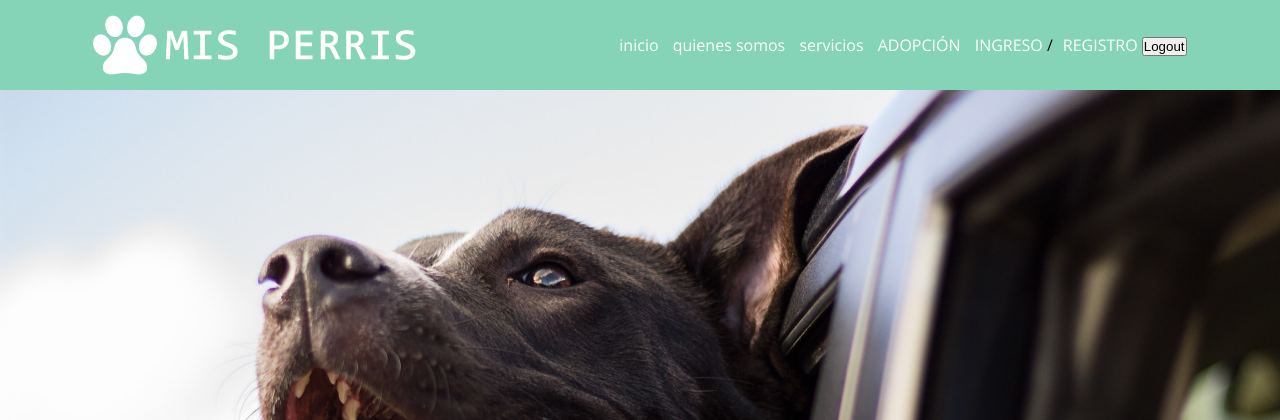
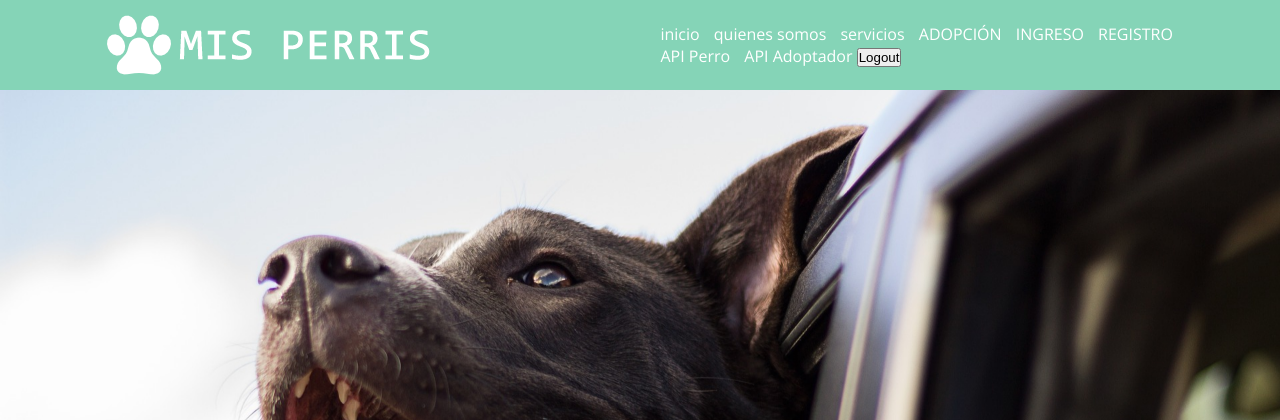
Before and after one commit to GiulianoRB/mis-perris, a Django app: page / in a window 1280 px wide. Shown: the top 420 px of the page. Run offline with Django 3.2, Linux system fonts and the light colour scheme; some libraries are stand-ins or nearby versions.

Commit message:
Agregando APIs a interfaz (momentaneo)

```diff
--- a/api/urls.py
+++ b/api/urls.py
@@ -6,7 +6,7 @@ from rest_framework import routers
 
 router = routers.DefaultRouter()
 router.register(r'api_perro_listar', views.PerroListarViewSet)
-router.register(r'api_adoptador_listar', views.AdoptadorListarViewSet)
+router.register(r'api_adoptador_listar', views.AdoptadorListarViewSet, basename='api')
 
 app_name = 'api'
 
--- a/perrisapp/templates/perrisapp/index.html
+++ b/perrisapp/templates/perrisapp/index.html
@@ -7,8 +7,9 @@
 {% load static %}
 <head>
     {% progressive_web_app_meta %}
-    <meta charset="utf-8" />
-    <meta name="viewport" content="width=device-width, user-scalable=no, initial-scale=1, maximum-scale=1, minimum-scale=1">
+    <meta charset="utf-8"/>
+    <meta name="viewport"
+          content="width=device-width, user-scalable=no, initial-scale=1, maximum-scale=1, minimum-scale=1">
 
     <title>Mis perris</title>
     <link rel="stylesheet" href="{% static 'css/estilos.css' %}" type="text/css">
@@ -28,14 +29,20 @@
                 <li><a href="#">quienes somos</a></li>
                 <li><a href="#">servicios</a></li>
                 <li><a href="formulario">ADOPCIÓN</a></li>
-                <li><a href="accounts/login/">INGRESO</a></li> /<li><a href="accounts/signup/">REGISTRO</a>
-                <li></li>
+                <li><a href="accounts/login/">INGRESO</a></li>
+                <li><a href="accounts/signup/">REGISTRO</a></li>
+
+            </ul>
+            <ul>
+                <li><a href="api_perro_listar/">API Perro</a></li>
+                <li><a href="api_adoptador_listar/">API Adoptador</a></li>
                 <li>
                     <form class="logout-link" action="{% url 'accounts:logout' %}" method="post">
                         {% csrf_token %}
                         <button type="submit">Logout</button>
                     </form>
                 </li>
+
             </ul>
         </nav>
 
@@ -58,7 +65,6 @@
 <script src="{% static 'js/jquery.superslides.js' %}"></script>
 
 
-
 <section class="contenedor-info">
     <div class="info">
         <h4>+ 56 9 98765431</h4>
@@ -77,14 +83,16 @@
         <div class="rescate">
             <h2>RESCATE</h2>
             <h4>FINANCIAMIENTO</h4>
-                <p>Rescatamos perros en situacion de peligro y/o abandono. Los rehabilitamos y preparamos para buscarles un hogar</p>
+            <p>Rescatamos perros en situacion de peligro y/o abandono. Los rehabilitamos y preparamos para buscarles un
+                hogar</p>
             <img src="{% static 'img/rescate.jpg' %}" alt="rescate">
         </div>
         <div class="crow">
             <img src="{% static 'img/crowfunding.jpg' %}" alt="crowfunding">
             <h2>CROWFUNDING</h2>
             <h4>ETAPA UNO</h4>
-                <p>Sigues nuestras redes sociales para informarte acerca de las diversas campañas y actividades que realizamos para obtener financiamiento para seguir ayudando.</p>
+            <p>Sigues nuestras redes sociales para informarte acerca de las diversas campañas y actividades que
+                realizamos para obtener financiamiento para seguir ayudando.</p>
             <button type="button" class="btn_campanas">Campañas</button>
         </div>
     </div>
--- a/perrisapp/urls.py
+++ b/perrisapp/urls.py
@@ -8,7 +8,6 @@ app_name = 'perrisapp'
 urlpatterns = [
     url(r'^$', views.index, name="index"),
     url(r'^formulario/', views.formulario, name="formulario"),
-    url(r'^', include('rest_framework.urls', namespace='api_mascota_listar'))
 ]
 
 urlpatterns += staticfiles_urlpatterns()
```
Lines whose indentation alone changed are shown as unchanged.
